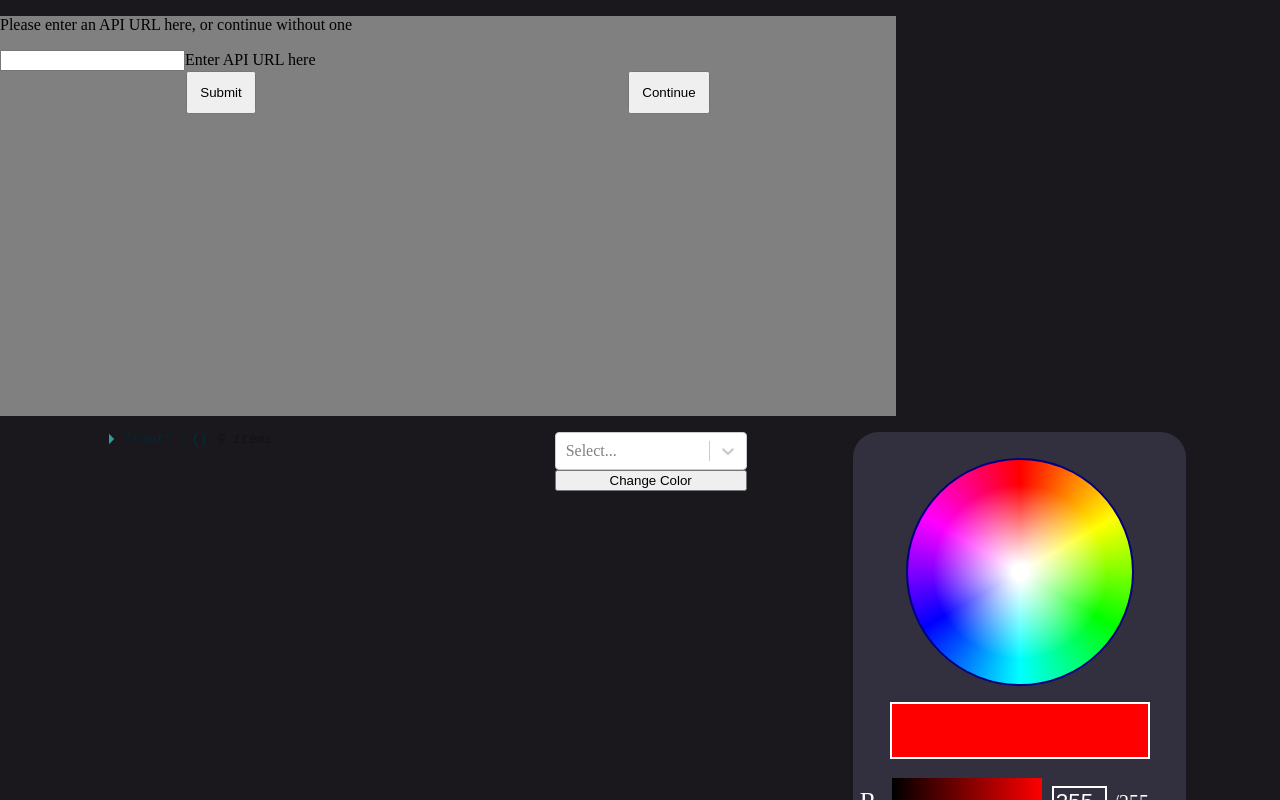
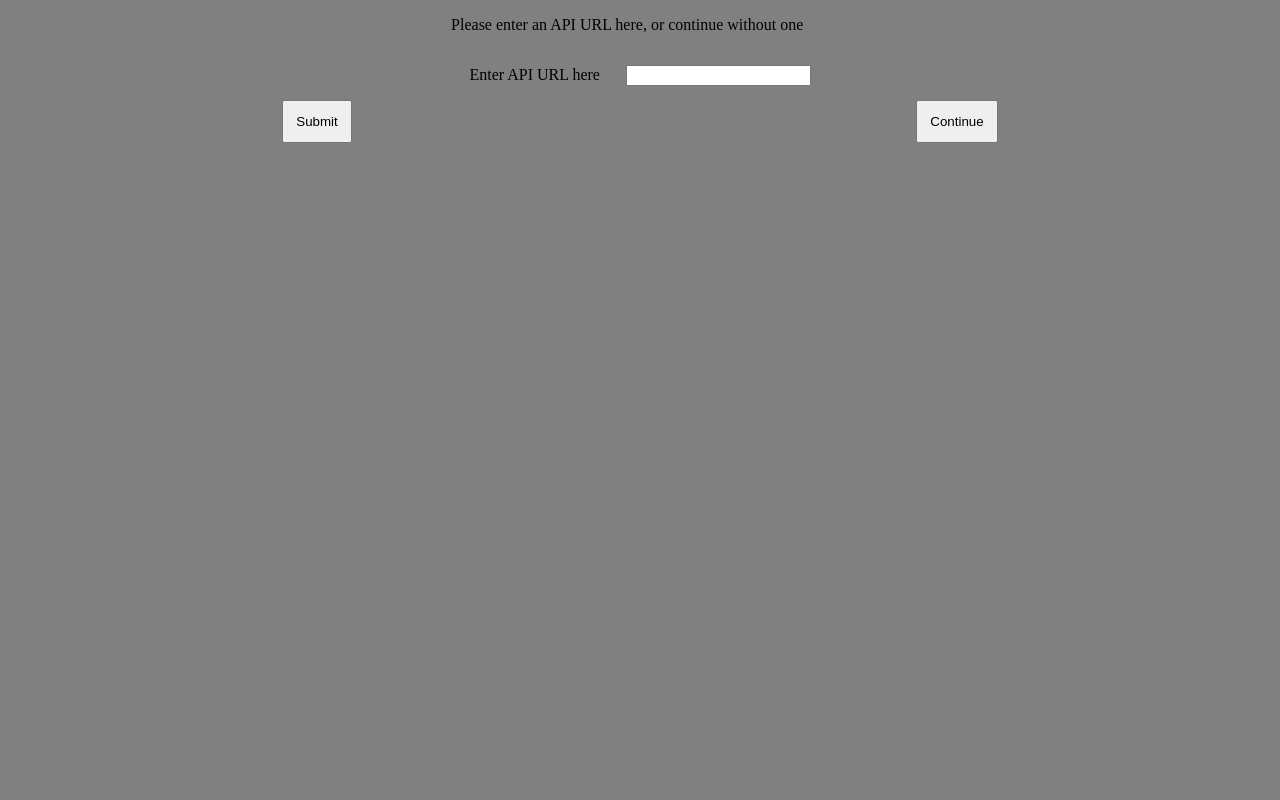
Before and after one commit to klanting/BU-2024-Summer-CS391-Final-Project, a React (Vite) app: page / in a window 1280 px wide. Shown: the top 800 px of the page. Built offline with nearby package versions, Linux system fonts and the light colour scheme.

Commit message:
mostly finished styling LoginPage.jsx, fixed bugs causing api calls from LoginPage to not parse correctly into JSON.

```diff
--- a/src/Context/Nathan/SelectionContext.jsx
+++ b/src/Context/Nathan/SelectionContext.jsx
@@ -33,29 +33,13 @@ const defaultTheme = {
     "--w-rjv-type-map-color": ""
 }
 
-
 export default function SelectionContextProvider({children}) {
     const [Theme ,setTheme] = useState(defaultTheme);
     const [base, setBase] = useState("base00");
-    const [JSONObject, setJSONObject] = useState(JSON.parse("{}"));
-
-    function updateTheme(rgb) {
-        let newTheme = Theme;
-        newTheme[base] = rgb;
-        setTheme(newTheme);
-    }
-
-    function updateBase(base) {
-        setBase(base)
-    }
-
-    function updateJSONObject(json) {
-        setJSONObject(json);
-    }
-
+    const [JSONObject, setJSONObject] = useState({});
 
     return(
-        <SelectionContext.Provider value={{updateTheme, base, JSONObject, updateBase, updateJSONObject}}>
+        <SelectionContext.Provider value={{Theme, setTheme, base, JSONObject, setBase, setJSONObject}}>
             {children}
         </SelectionContext.Provider>
     )
@@ -66,5 +50,5 @@ SelectionContextProvider.propTypes={
     rgb: PropTypes.string,
     children: PropTypes.node,
     color: PropTypes.object,
-    JSONObject: PropTypes.object,
+    JSONObject: PropTypes.string,
 }
--- a/src/components/Nathan/JSONEditor.jsx
+++ b/src/components/Nathan/JSONEditor.jsx
@@ -3,8 +3,6 @@ import Select from 'react-select';
 import styled from "styled-components";
 import {SelectionContext} from "../../Context/Nathan/SelectionContext.jsx";
 import {useContext} from "react";
-import PropTypes from "prop-types";
-import {ColorContext} from "../../Context/Tibo/ColorContextProvider.jsx";
 
 const EditorWrapper= styled.div`
     width: 50vw;
@@ -52,37 +50,35 @@ const options = [
     { value: '--w-rjv-type-map-color', label: 'Map Values' }
 ]
 
-export default function JSONEditor(  props ) {
-    const { Theme } = useContext(SelectionContext);
-    const { color } = useContext(ColorContext)
+export default function JSONEditor() {
+    const { Theme, JSONObject, setBase } = useContext(SelectionContext);
 
     const handleChange = (e) => {
-        props.updateBase(e.target.value)
+        console.log("selected ", e)
+        setBase(e.value)
     }
 
-    const updateColor = () => {
-        props.updateTheme(color)
+    const handleEdit = () => {
+        return true
     }
 
     return(
         <EditorWrapper>
             <EditorDiv>
-                <ReactJson src={props.JSONObject} theme={Theme} />
+                <ReactJson
+                    src={JSONObject}
+                    theme={Theme}
+                    onEdit={handleEdit}
+                    onAdd={handleEdit}
+                    onDelete={handleEdit}
+                />
             </EditorDiv>
             <SelectDiv>
                 <Select
                     options={options}
-                    onChange={handleChange}
+                    onChange={(e) => handleChange(e)}
                 />
-                <button onClick={updateColor}>Change Color</button>
             </SelectDiv>
         </EditorWrapper>
     )
 }
-
-JSONEditor.propTypes = {
-    color: PropTypes.object,
-    updateBase: PropTypes.func,
-    updateTheme: PropTypes.func,
-    JSONObject: PropTypes.object,
-}
--- a/src/components/Nathan/LoginPage.jsx
+++ b/src/components/Nathan/LoginPage.jsx
@@ -1,13 +1,40 @@
 import styled from "styled-components";
-import {useState} from "react";
-import useSWR from 'swr';
-import PropTypes from "prop-types";
+import {useContext, useState} from "react";
+import {SelectionContext} from "../../Context/Nathan/SelectionContext.jsx";
 
 const LoginWrapper = styled.div`
-    width: 70vw;
-    height: 50vh;
+    width: 100vw;
+    height: 100vh;
     background-color: gray;
-    z-index: 2;
+    z-index: 9;
+    position: fixed;
+    top: 0;
+    left: 0;
+    right: 0;
+    bottom: 0;
+    display: flex;
+    justify-content: center;
+    align-items: center;
+    flex-direction: column;
+    padding: auto;
+`
+const StyledP = styled.p`
+    text-align: center;
+    margin-right: 2vw;
+`
+
+const StyledDiv = styled.div`
+    text-align: center;
+    display: inline-flex;
+    justify-content: center;
+    align-items: center;
+    text-justify: center;
+`
+
+const StyledForm = styled.form`
+    justify-content: center;
+    align-items: center;
+    text-align: center;
 `
 
 const ButtonDiv = styled.div`
@@ -21,33 +48,35 @@ const ContButton = styled.button`
     margin: 0 auto;
 `
 
-const fetcher = (...args) => fetch(...args).then(res => res.json())
-
-export default function LoginPage(props) {
+export default function LoginPage() {
     const [loginText, setLoginText] = useState("Please enter an API URL here, or continue without one")
     const [apiURL, setApiURL] = useState("")
     const [isActive, setIsActive] = useState(true)
-    const [shouldFetch,setShouldFetch] = useState(false)
-    const { data, error, isLoading } = useSWR(shouldFetch ? apiURL : null, fetcher)
+    const { setJSONObject, JSONObject } = useContext(SelectionContext);
 
     const submitHandler = (e) => {
         e.preventDefault();
-        setShouldFetch(true)
         console.log("api submitted, ", {apiURL})
-        if(error) {
-            setLoginText("Please Enter a valid API URL")
-        }
-        if(isLoading) {
-            setLoginText("Loading, please wait...")
-        }
+        async function fetchData() {
+            const data = await fetch(apiURL,
+                {
+                    method: 'GET',
+                    mode: 'cors'
+                });
+
+            const result = await data.json();
+            console.log("received data: \n", result)
+
             try{
-            const jsonData = JSON.parse(data.text());
-            props.updateJSONObject(jsonData)
+                setJSONObject(result)
                 setIsActive(false);
+                console.log("JSONObject is currently, ", JSONObject.json())
             } catch(err) {
+                console.log(err)
                 setLoginText("API did not return a valid JSON. Please ensure the link returns a valid JSON object")
             }
-
+        }
+        fetchData();
     }
 
     const continueHandler = () => {
@@ -57,22 +86,20 @@ export default function LoginPage(props) {
     return(
         <>
             <LoginWrapper id={"loginDiv"} style={{display: isActive ? "block" : "none"}}>
-                <p id={"loginText"}>{loginText}</p>
-                <form onSubmit={submitHandler}>
+                <StyledP id={"loginText"}>{loginText}</StyledP>
+                <StyledForm onSubmit={submitHandler}>
+                    <StyledDiv>
+                        <StyledP>Enter API URL here</StyledP>
                         <input id={"jsonURL"}
                                value={apiURL}
-                                 onChange={(e)=> setApiURL(e.target.value)}/>
-                        Enter API URL here
+                               onChange={(e) => setApiURL(e.target.value)}/>
+                    </StyledDiv>
                     <ButtonDiv>
                         <ContButton type={"submit"}>Submit</ContButton>
                         <ContButton onClick={continueHandler}>Continue</ContButton>
                     </ButtonDiv>
-                </form>
+                </StyledForm>
             </LoginWrapper>
         </>
     )
 }
-
-LoginPage.propTypes = {
-    updateJSONObject: PropTypes.func,
-}
```
Lines whose indentation alone changed are shown as unchanged.
